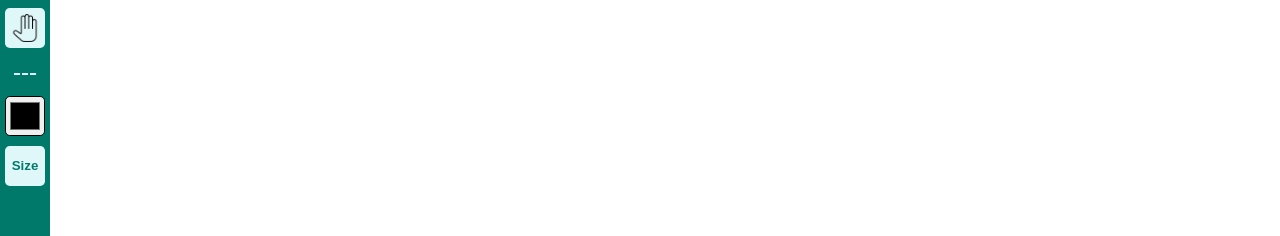
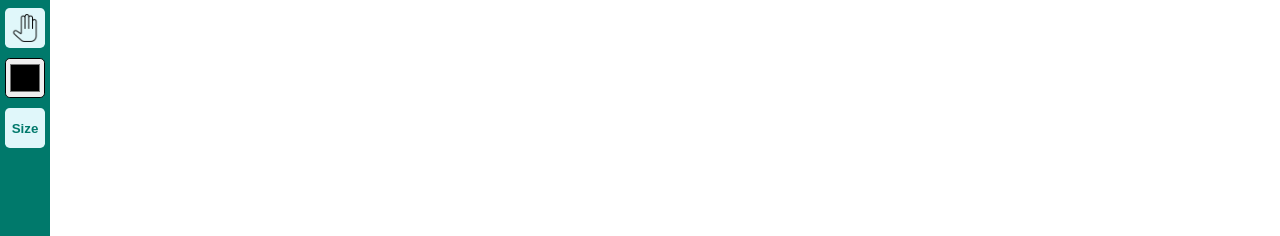
Before and after one commit to azeemabrarkhan/Draw-Together, a React (Vite) app in the folder frontend/: page / in a window 1280 px wide. Shown: the part 467-703 px from the top of the page. Built offline with nearby package versions, Linux system fonts and the light colour scheme.

Commit message:
delete tools divider and fix styles

```diff
--- a/frontend/src/components/tool-bar/styles.module.css
+++ b/frontend/src/components/tool-bar/styles.module.css
@@ -30,12 +30,6 @@
     color: var(--color-black);
   }
 
-  .divider {
-    text-align: center;
-    font-size: 25px;
-    color: var(--color-sky);
-  }
-
   .color-selector {
     width: auto;
   }
@@ -54,12 +48,6 @@
       flex-direction: column;
       gap: 6px;
 
-      button {
-        color: var(--color-teal);
-        font-weight: var(--font-weight-bold);
-        white-space: nowrap;
-      }
-
       .selected,
       .selected:hover {
         background-color: var(--color-medium-teal);
--- a/frontend/src/components/tool-bar/tool-bar.tsx
+++ b/frontend/src/components/tool-bar/tool-bar.tsx
@@ -57,7 +57,6 @@ const ToolBar = () => {
           ></div>
         </button>
       ))}
-      <span className={styles.divider}>---</span>
       <input
         type="color"
         className={`${styles.option} ${styles["color-selector"]}`}
--- a/frontend/src/index.css
+++ b/frontend/src/index.css
@@ -62,6 +62,9 @@ button {
   border: none;
   transition: background-color 0.3s ease;
   padding: 6px;
+  color: var(--color-teal);
+  font-weight: var(--font-weight-bold);
+  white-space: nowrap;
 }
 
 button:hover {
```
